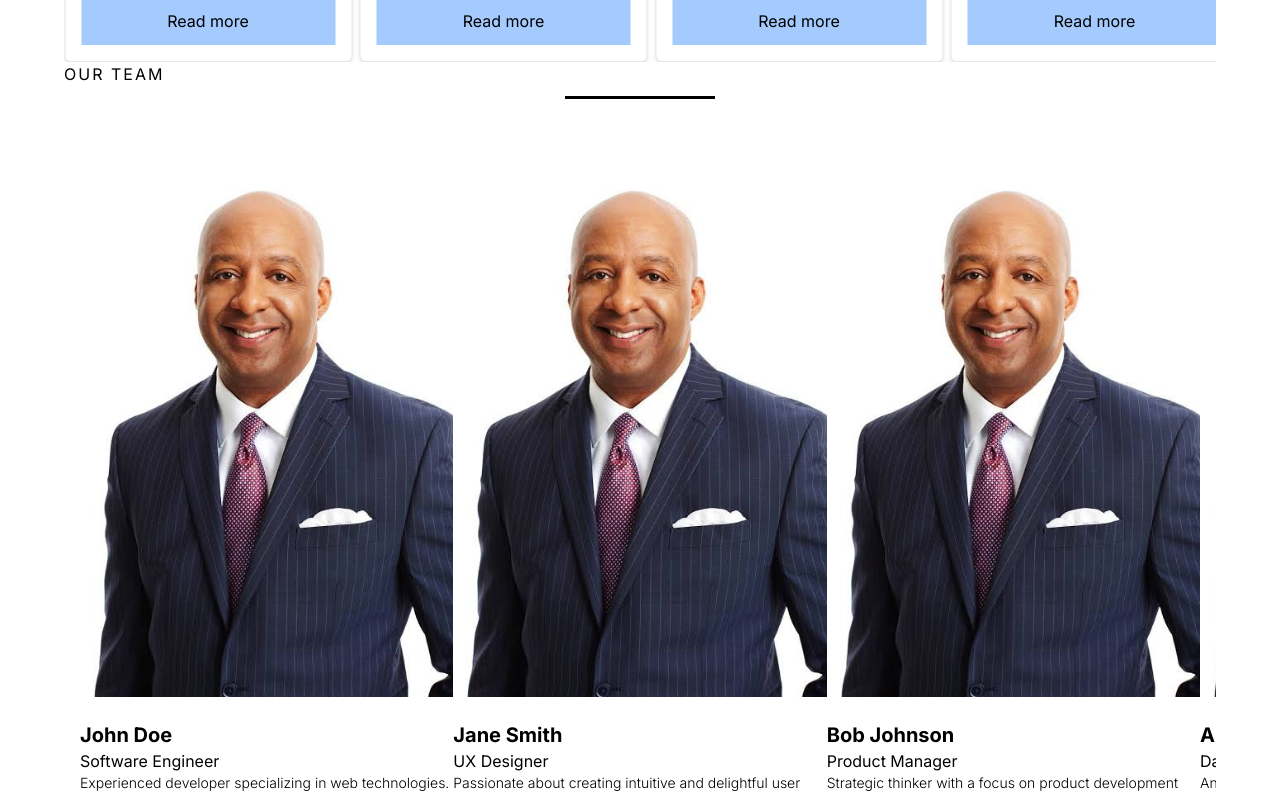
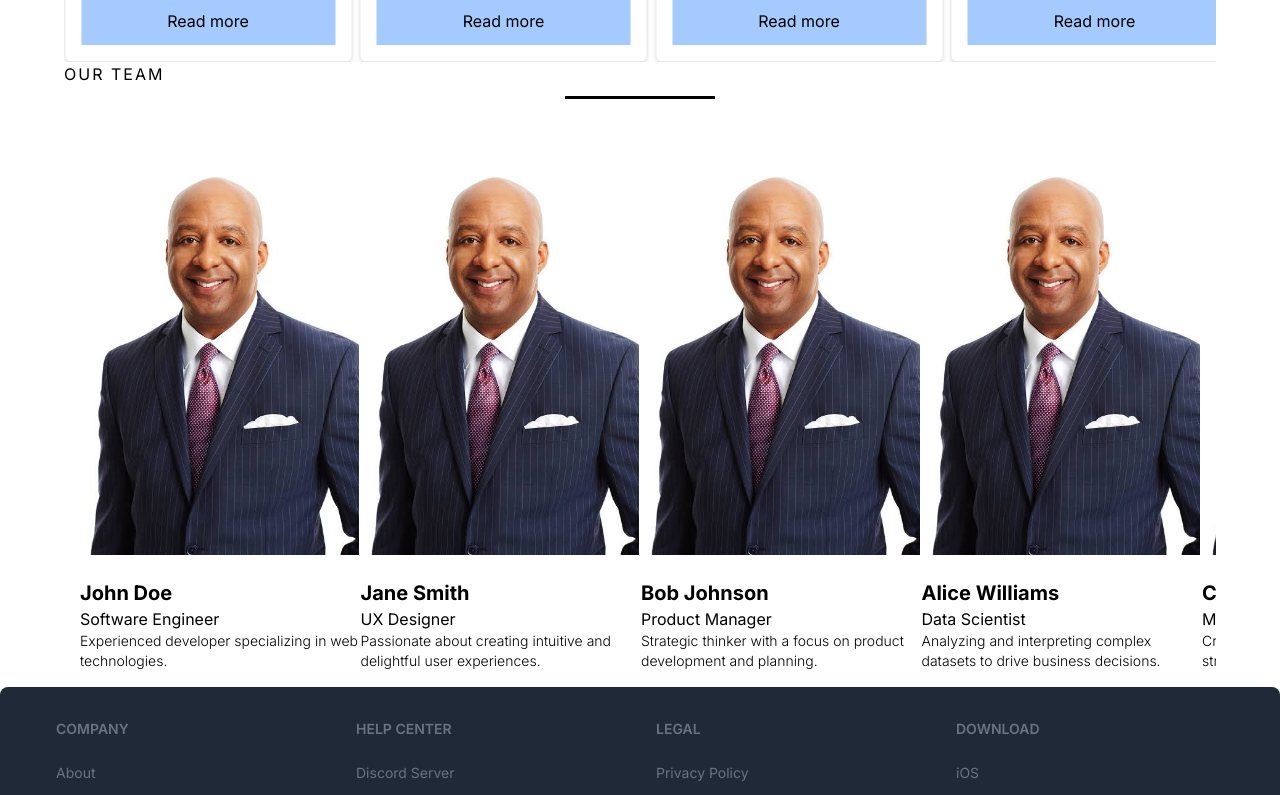
Before and after one commit to vicxtunespro/Vtec, a Next.js app: page / in a window 1280 px wide. Shown: the part 1600-2395 px from the top of the page. Built offline with nearby package versions, Linux system fonts and the light colour scheme.

Commit message:
Modifyin

```diff
--- a/app/components/team.jsx
+++ b/app/components/team.jsx
@@ -13,7 +13,24 @@ function Team(){
     return(
         <div className='team'>
             <h1 className='heading'>OUR TEAM</h1>
-            <Swiper watchSlidesProgress={true} slidesPerView={3} className="mySwiper team-group">
+            <Swiper watchSlidesProgress={true}
+            breakpoints={{
+                0: {
+                  slidesPerView: 1,
+                },
+                640: {
+                  slidesPerView: 2,
+                },
+                768: {
+                  slidesPerView: 3,
+                },
+                1024: {
+                  slidesPerView: 4,
+                },
+              }}
+            slidesPerView={3}
+            spaceBetween={2}
+            className="mySwiper team-group">
                 {
                     teamMembers.map((member)=>(
                         <SwiperSlide>
```
